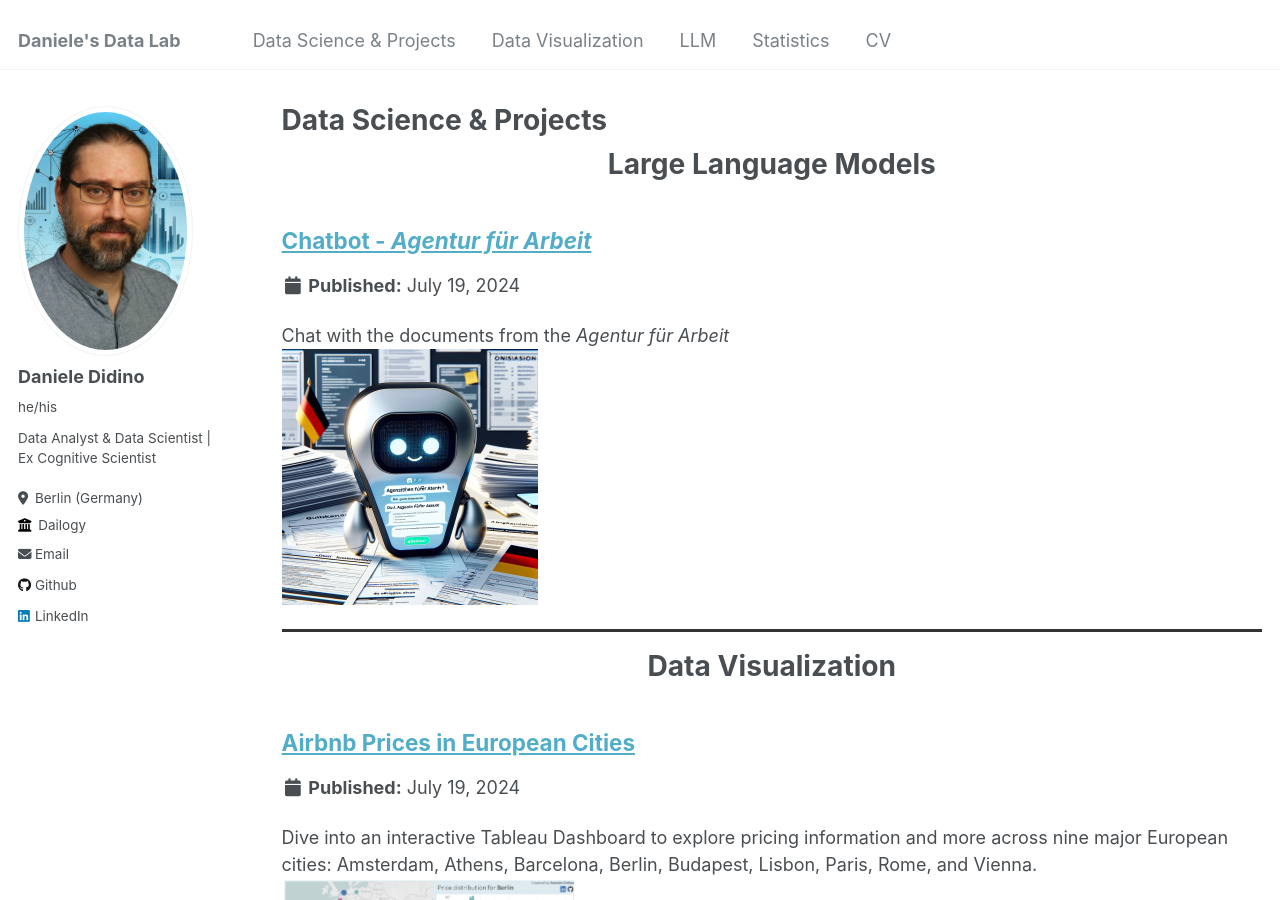
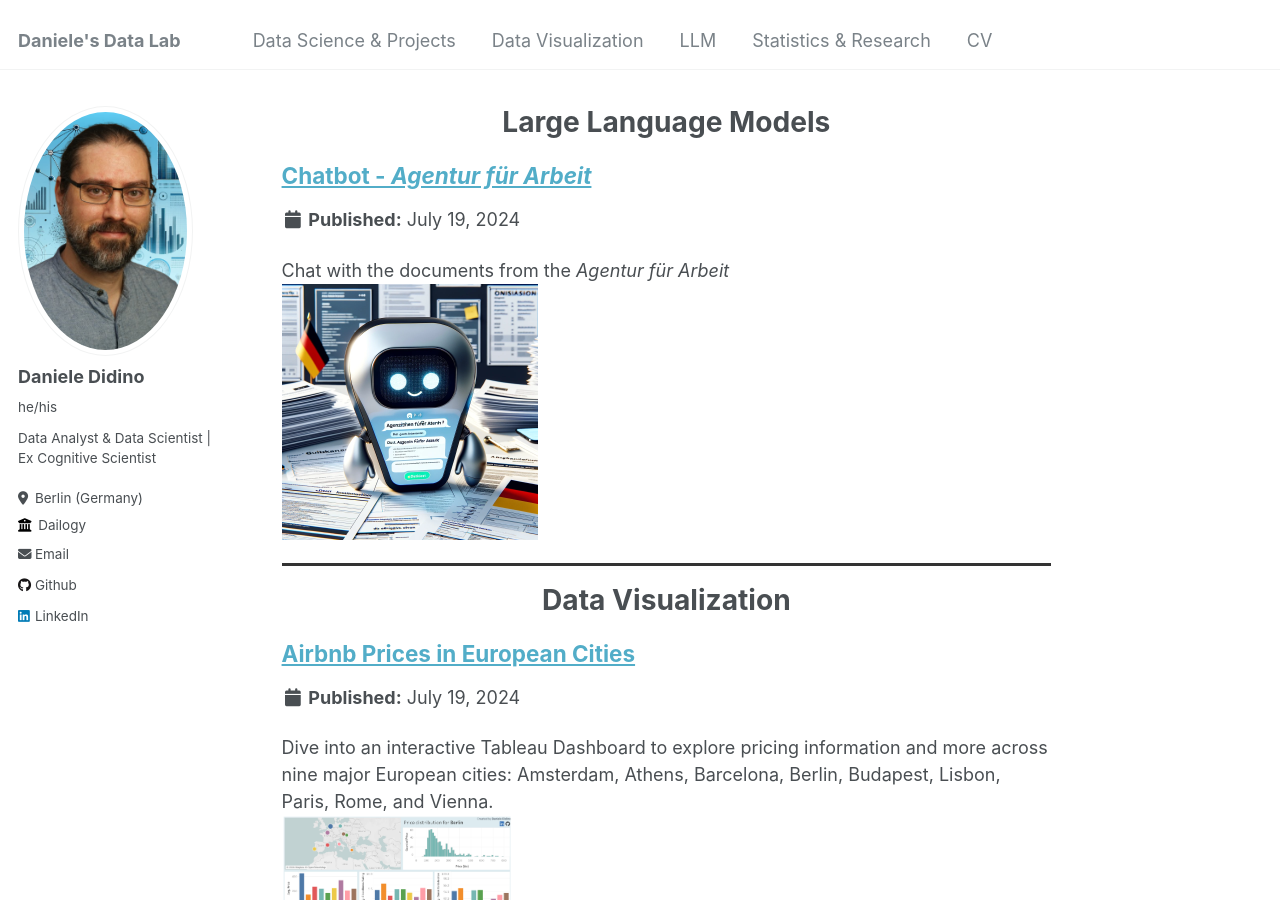
Before and after one commit to DanieleDidino/DanieleDidino.github.io, a Jekyll site: the page built from _pages/data_proj.html, in a window 1280 px wide and 900 px high. Built offline with Jekyll 4.4.1, drawn with Linux system fonts in a browser that asks for light colours.

Commit message:
edit Data Science Projects page

```diff
--- a/_data/navigation.yml
+++ b/_data/navigation.yml
@@ -9,7 +9,7 @@
   - title: "LLM"
     url: /LLM_projects/
 
-  - title: "Statistics"
+  - title: "Statistics & Research"
     url: /statistics/
 
   - title: "CV"
--- a/_pages/data_proj.html
+++ b/_pages/data_proj.html
@@ -1,6 +1,6 @@
 ---
 layout: archive
-title: "Data Science & Projects"
+<!--title: "Data Science & Projects" -->
 permalink: /data_proj/
 author_profile: true
 ---
```
